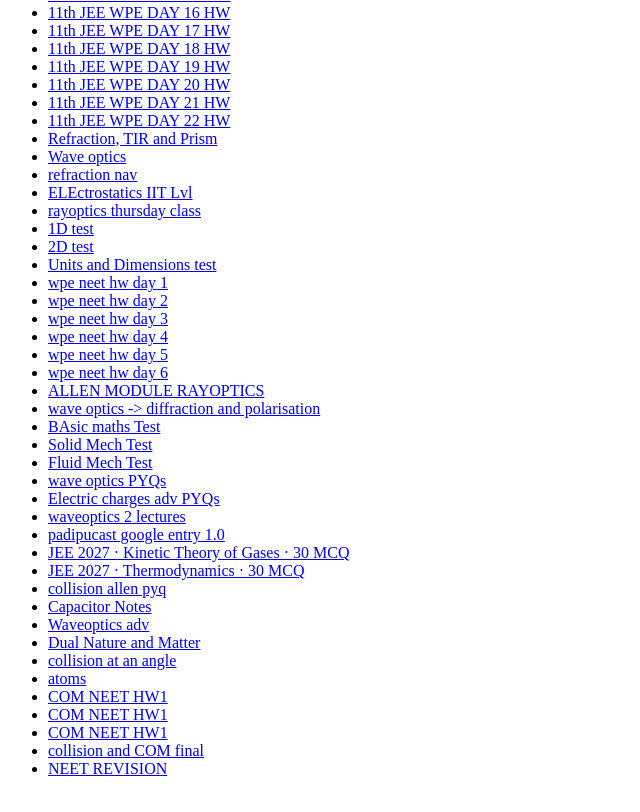
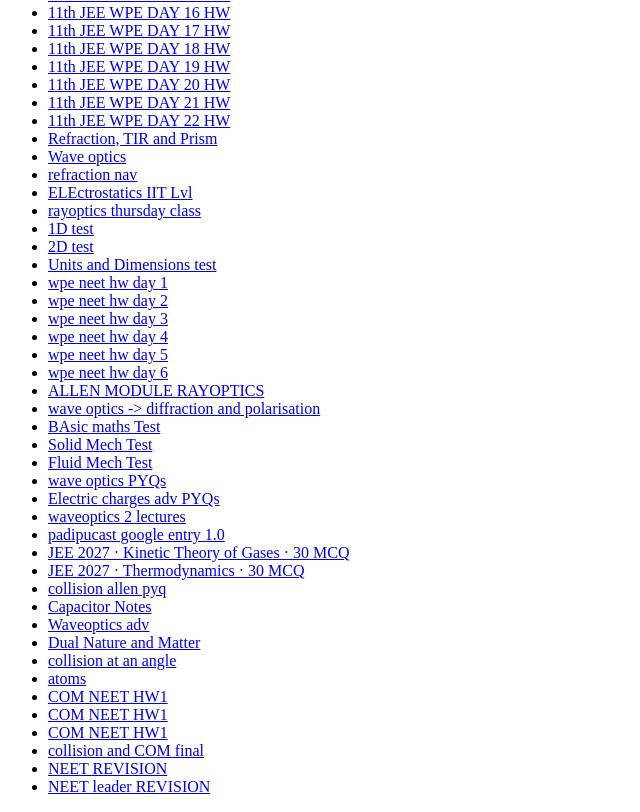
Before and after one commit to MCKarthiKN/PhysicsDo, a plain HTML site: page index.html in a window 1280 px wide. Shown: the part 2272-3084 px from the top of the page, without its empty margins (0-640 px from the left). Drawn offline with Linux system fonts and the light colour scheme.

Commit message:
Add link for NEET leader revision

```diff
--- a/index.html
+++ b/index.html
@@ -191,6 +191,8 @@
      <li><a href="COM_Collision_DailyHW_Day03.html">COM NEET HW1</a></li>
     <li><a href="PADIPUCAST_CoM_Collision_Paper_Discussion_Ladder.html">collision and COM final</a></li>
     <li><a href="PADIPUCAST_Units_Vectors_Kinematics_Concept_Ladder.html">NEET REVISION</a></li>
+    <li><a href="PADIPUCAST_Rotational_Motion_Concept_Ladder.html">NEET leader REVISION</a></li>
+
 
 
 
```
